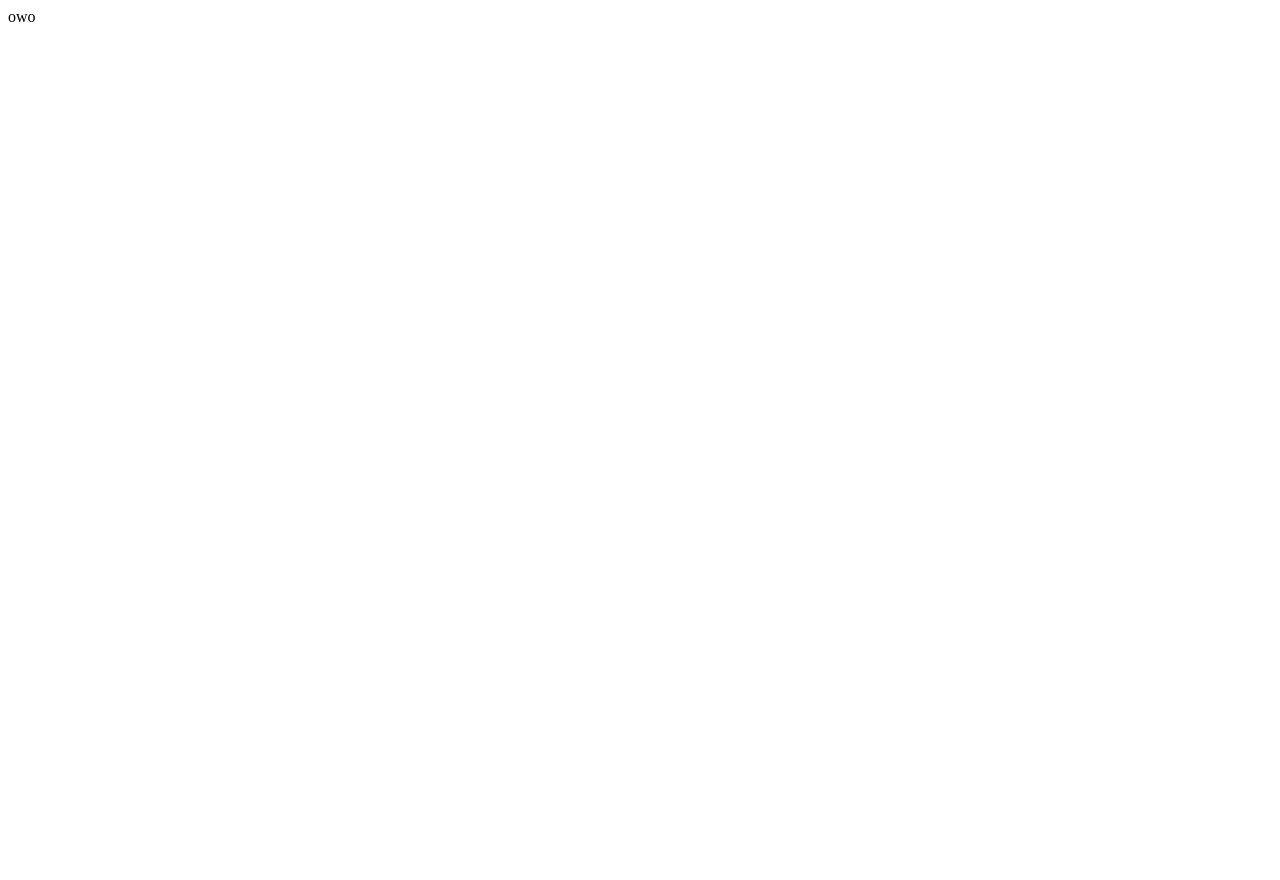
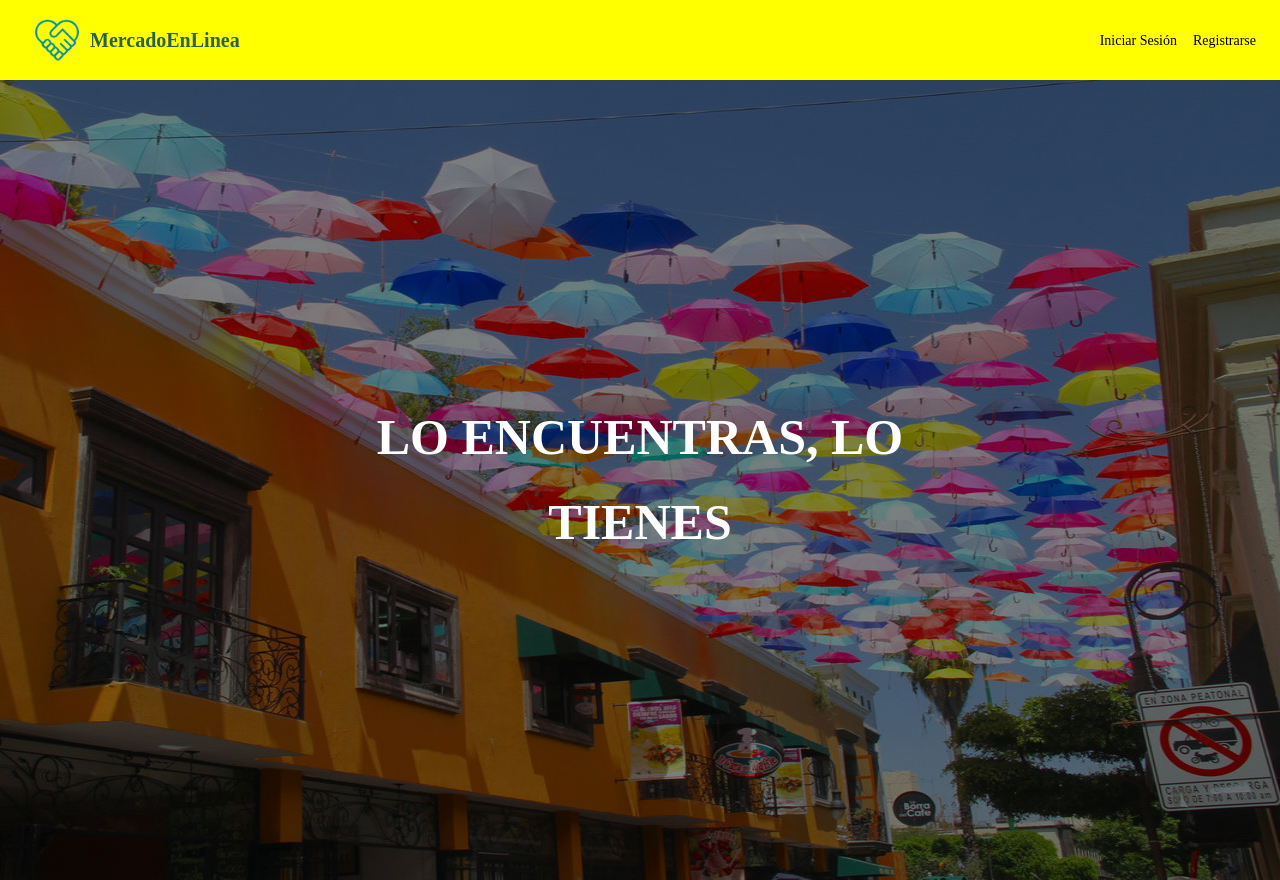
Before and after one commit to nestor2502/MercadoEnLinea, a Flask app: page / in a window 1280 px wide. Before the commit the page is almost empty. Before the commit the page ends 22 px from the top, so only its background shows below. Run offline with Flask 2, Linux system fonts and the light colour scheme; some libraries are stand-ins or nearby versions; some web fonts are replaced.

Commit message:
Adding index

```diff
--- /dev/null
+++ b/app/static/css/index.css
@@ -0,0 +1,45 @@
+.navbar {
+    background-color: yellow !important;
+    overflow: hidden;
+    height: 80px;
+    margin:0;
+}
+
+.navbar-nav > li > a{
+    padding-top: 27px;
+    padding-bottom: 27px;
+    line-height: 27px;
+}
+
+.nav-link:hover {
+    background-color: #2C3277;
+    color: white;
+}
+
+.box{
+  background: linear-gradient(rgba(0,0,0,0.5),rgba(0,0,0,0.5)),
+  url(../img/index.jpeg) center/cover;
+  width: 100vw;
+  height: 100vh;
+  background-size: 100% 100%;
+  position: relative;
+  display: block;
+}
+
+
+.box p {
+  color: white;
+  font-size: 50px;
+  margin: 0;
+  transform: translate(-50%,-50%);
+  text-align: center;
+  position: absolute;
+  top: 50%;
+  left: 50%;
+}
+
+p {
+    color: #2B6147;
+    font-weight: 900;
+    font-size: 20px;
+}
--- a/app/templates/base.html
+++ b/app/templates/base.html
@@ -16,6 +16,7 @@
      <link rel="stylesheet" href="https://cdn.jsdelivr.net/npm/bootstrap@4.6.0/dist/css/bootstrap.min.css"
         integrity="sha384-B0vP5xmATw1+K9KRQjQERJvTumQW0nPEzvF6L/Z6nronJ3oUOFUFpCjEUQouq2+l" crossorigin="anonymous">
     <link rel="stylesheet" type="text/css" href="../static/css/template.css">
+    <link rel="stylesheet" type="text/css" href="../static/css/index.css">
     <!--===============================================================================================-->
 
     <script src="https://kit.fontawesome.com/c2c3fa90d5.js" crossorigin="anonymous"></script>
--- /dev/null
+++ b/app/templates/index.html
@@ -0,0 +1,35 @@
+{% extends "base.html" %}
+{% block title %}Index{% endblock %}
+
+{% block content %}
+<body>
+
+    <div class="header">
+        <div class="menu-bar">
+            <nav class="navbar navbar-expand-lg" >
+              <a class="navbar-brand d-flex align-items-center ml-3" href="#">
+                <img src="../static/img/Maanostítulo.png" width="50" height="50"
+                class="d-inline-block align-top" alt="">
+                <p class="my-0 ml-2">MercadoEnLinea</p>
+              </a>
+
+              <div class="collapse navbar-collapse" id="navbarSupportedContent">
+                <ul class="navbar-nav ml-auto">
+                  <li class="nav-item">
+                      <a class="nav-link" href="{{ url_for('user.login') }}">Iniciar Sesión</a>
+                  </li>
+                  <li class="nav-item">
+                    <a class="nav-link" href="{{ url_for('user.signin') }}">Registrarse</a>
+                  </li>
+                </ul>
+              </div>
+            </nav>
+        </div>
+    </div>
+
+    <div class="box">
+        <p>LO ENCUENTRAS, LO TIENES</p>
+    </div>
+
+</body>
+{% endblock %}
--- a/main.py
+++ b/main.py
@@ -8,7 +8,7 @@ app = create_app()
 
 @app.route('/')
 def index():
-    return "owo"
+    return render_template("index.html")
 
 @app.route('/uploads/<filename>')
 @login_required
```
Also changed, not shown: app/static/img/index.jpeg (added).
